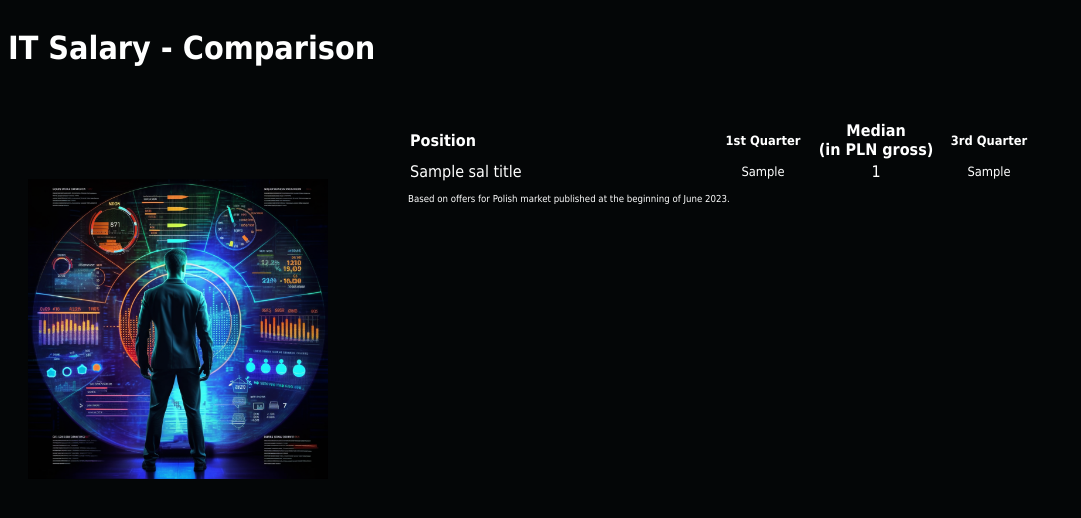
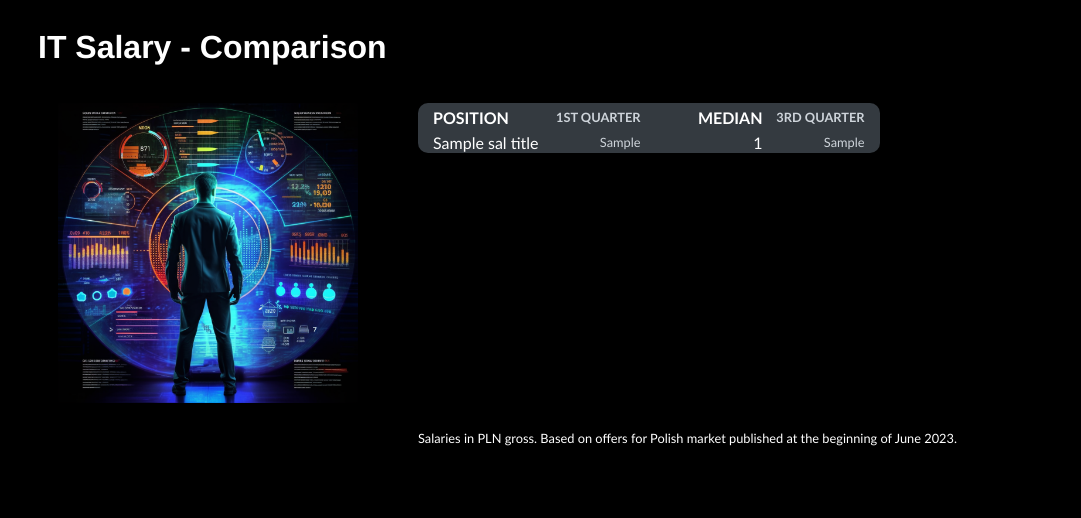
Before and after one commit to hamlet07/salary_rep, a Flask app: page / in a window 1280 px wide. Shown: the top 518 px of the page, without its empty margins (0-1081 px from the left). Run offline with Flask 3, Linux system fonts and the light colour scheme; a database or web service that is not in the repository returns one stand-in record (values such as "Sample title"); data that the repository does not hold is empty.

Commit message:
Improved design

```diff
--- a/web/templates/index.html
+++ b/web/templates/index.html
@@ -2,43 +2,55 @@
 <html>
     <style>
         body {
-          background-color:  #040607;
+          background-color:  #000000
         }
-        h1, h2, p {
+        .container {
+          display: grid;
+          grid-template-columns: 400px auto 20px;
+          grid-template-rows: 20% auto 20px;
+          grid-gap: 10px;
+          align-content: stretch;
+        }
+        .header {
+          grid-column: 1/span 3;
+          grid-row: 1;
+          align-items: center;
+          text-align: start;
+        }
+        .nav {
+          grid-column: 1;
+          grid-row: 2;
+          text-align: center;
+        }
+        .main {
+          grid-column: 2;
+          grid-row: 2;
+          text-align: center;
+        }
+        .footer {
+          grid-column: 2/span 2;
+          grid-row: 3;
+          text-align: start;
+        }
+        h1 {
           color: #fff;
-          font-family: Tahoma, Arial;
+          font-family: Helvetica, Arial;
+          padding-left: 30px;
+        }
+        p {
+          color: #fff;
+          font-family: Calibri, Arial;
         }
         table {
-            border-spacing: 1px;
             color: #fff;
-            font-family: Tahoma, Arial;
+            font-family: Calibri, Arial;
+            border-collapse: collapse;
+            background-color:  #343a40;
+            border-radius: 10px;
         }
         td {
             padding-top: 1px;
             padding-bottom: 1px;
-        }
-        .container {
-          display: grid;
-          grid-template-columns: [first-start] 400px [first-end] auto [end];
-          grid-template-rows: [row1-start] 25% [row1-end] auto [last-line];
-        }
-        .header {
-          grid-column-start: first-start;
-          grid-column-end: end;
-          grid-row-start: row1-start;
-          grid-row-end: row1-end;
-        }
-        .nav {
-          grid-column-start: first-start;
-          grid-column-end: first-end;
-          grid-row-start: row1-end;
-          grid-row-end: last-line;
-        }
-        .main {
-          grid-column-start: first-end;
-          grid-column-end: end;
-          grid-row-start: row1-end;
-          grid-row-end: last-line;
         }
         a:link {
         color: #d6f0fc;
@@ -63,27 +75,30 @@
             </div>
 
             <div class = "nav">
-            <img style="max-width: 300px; height: auto; padding-top: 60px; padding-left: 20px; padding-right: auto;" src="{{ url_for('static', filename='images/ilustration.png') }}" />
+            <img style="max-width: 300px; height: auto; " src="{{ url_for('static', filename='images/ilustration.png') }}" />
             </div>
 
             <div class = "main">
                 <table>
                 <thead>
-                        <th style="width:300px; text-align: left;">Position</th>
-                        <th style="width:100px; text-align: center; font-size:80%">1st Quarter</th>
-                        <th style="width:120px; text-align: center;">Median <br> (in PLN gross)</th>
-                        <th style="width:100px; text-align: center; font-size:80%">3rd Quarter</th>
-                    </thead>
+                        <th style="max-width:max-content; text-align: left; padding-left: 15px; padding-top: 5px; padding-bottom: 5px">POSITION</th>
+                        <th style="width:100px; text-align: right; padding-top: 5px; padding-bottom: 5px; font-size:80%; color:#ced4da;">1ST QUARTER</th>
+                        <th style="width:120px; text-align: right; padding-top: 5px; padding-bottom: 5px;">MEDIAN</th>
+                        <th style="width:100px; text-align: right; padding-right: 15px; padding-top: 5px; padding-bottom: 5px; font-size:80%; color:#ced4da;">3RD QUARTER</th>
+                </thead>
                 {% for item in data %}
                 <tr>
-                    <td style="width:300px; text-align: left;">{{ item['sal_title'][0] }}</td>
-                    <td style="width:100px; text-align: center; font-size:80%">{{ item['sal_min'][0] }}</td>
-                    <td style="width:120px; text-align: center;">{{ item['sal_mid'][0] }}</td>
-                    <td style="width:100px; text-align: center; font-size:80%">{{ item['sal_max'][0] }}</td>
+                    <td style="max-width:max-content; text-align: left; padding-left: 15px;">{{ item['sal_title'][0] }}</td>
+                    <td style="width:100px; text-align: right; font-size:80%; color:#ced4da">{{ item['sal_min'][0] }}</td>
+                    <td style="width:120px; text-align: right;">{{ item['sal_mid'][0] }}</td>
+                    <td style="width:100px; text-align: right; padding-right: 15px; font-size:80%; color:#ced4da;">{{ item['sal_max'][0] }}</td>
                 </tr>
                 {% endfor %}
                 </table>
-                <p style="font-size:60%">Based on offers for Polish market published at the beginning of June 2023.</p>
+            </div>
+            <div class = "footer">
+                <p style="font-size:80%">Salaries in PLN gross. Based on offers for Polish market published at the beginning of June 2023.</p>
+            </div>
             </div>
         </div>
     </body>
```
